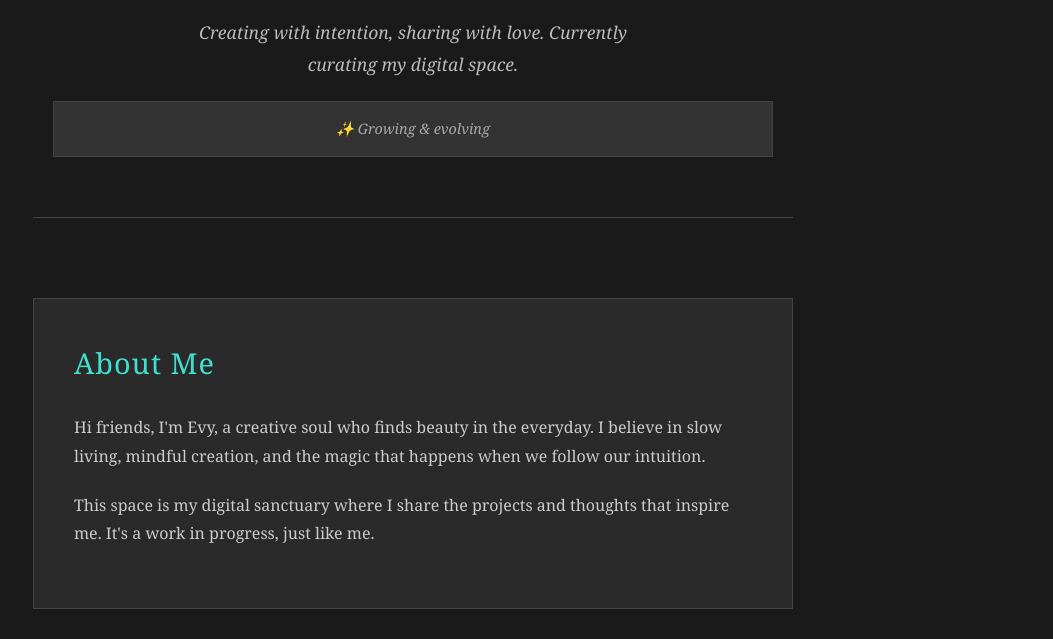
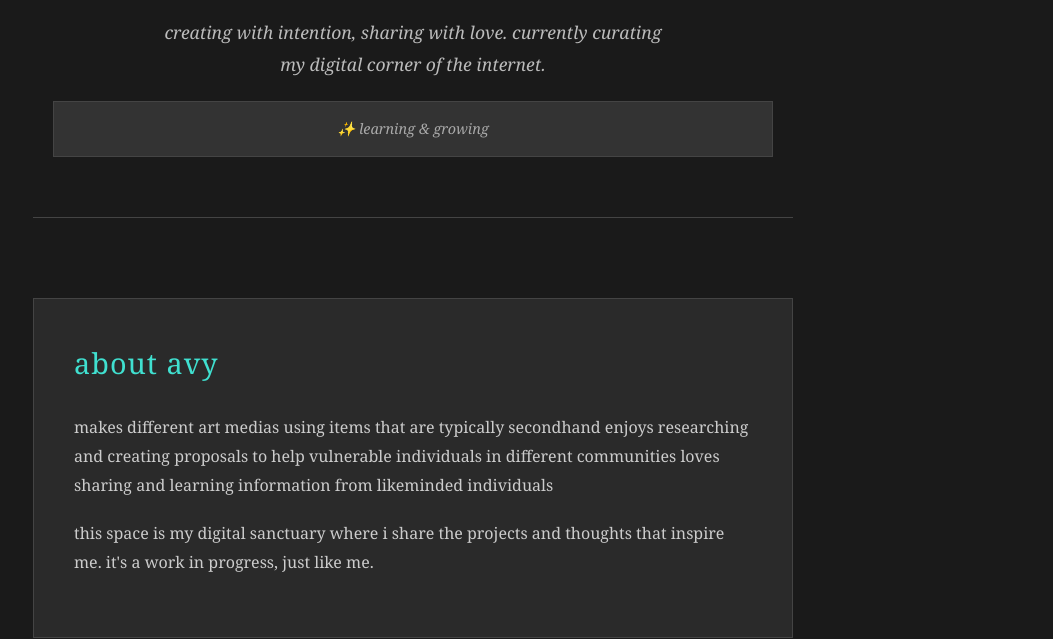
Before and after one commit to EvysCorner/evyscorner.github.io, a plain HTML site: page index.html in a window 1280 px wide. Shown: the part 198-837 px from the top of the page, without its empty margins (227-1280 px from the left). Drawn offline with Linux system fonts and the light colour scheme.

Commit message:
Update index.html

```diff
--- a/index.html
+++ b/index.html
@@ -368,21 +368,23 @@
   <div class="container">
     <header>
       <h1>EvysCorner</h1>
-      <p class="tagline">Creating with intention, sharing with love. Currently curating my digital space.</p>
-      <div class="status-note">✨ Growing & evolving</div>
+      <p class="tagline">creating with intention, sharing with love. currently curating my digital corner of the internet.</p>
+      <div class="status-note">✨ learning & growing </div>
     </header>
 
     <section>
-      <h2>About Me</h2>
-      <p>Hi friends, I'm Evy, a creative soul who finds beauty in the everyday. I believe in slow living, mindful creation, and the magic that happens when we follow our intuition.</p>
-      <p>This space is my digital sanctuary where I share the projects and thoughts that inspire me. It's a work in progress, just like me.</p>
+      <h2>about avy</h2>
+      <p>makes different art medias using items that are typically secondhand
+        enjoys researching and creating proposals to help vulnerable individuals in different communities
+        loves sharing and learning information from likeminded individuals </p>
+      <p>this space is my digital sanctuary where i share the projects and thoughts that inspire me. it's a work in progress, just like me.</p>
     </section>
 
     <section>
       <h2>Projects</h2>
 
       <div class="project">
-        <h3>Creative Project One</h3>
+        <h3>creative project One</h3>
         <div class="image-gallery">
           <div class="image-item">
             <div class="image-placeholder">Your image here</div>
```
